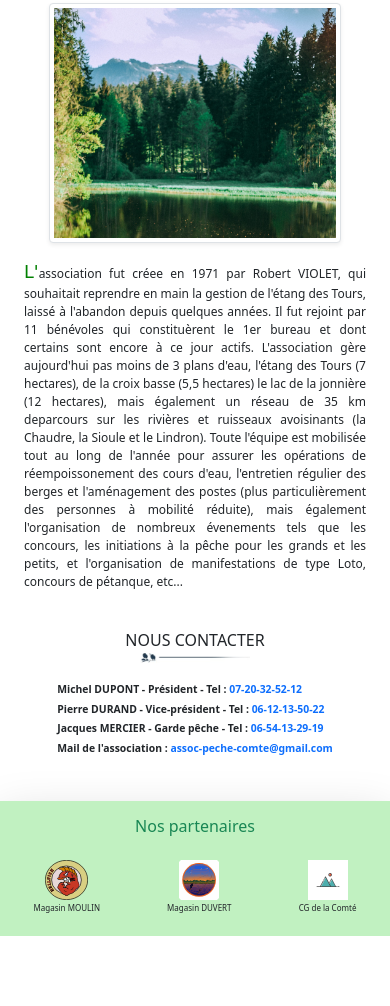
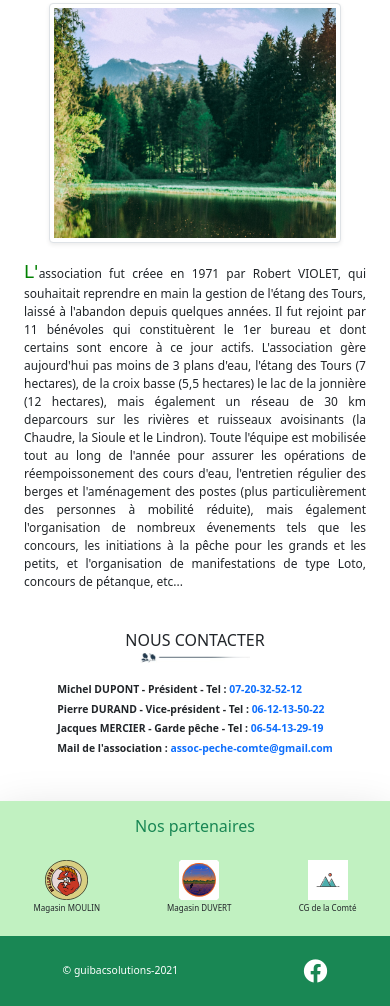
Before and after one commit to guibac63/eval1-CSS-HTML-Bootstrap, a plain HTML site: page index.html in a window 390 px wide. Shown: the part 192-1198 px from the top of the page. Before the commit the page ends 1128 px from the top, so only its background shows below. Drawn offline with nearby package versions, Linux system fonts and the light colour scheme.

Commit message:
ft7 - mobile first : création du footer copyright + facebook

```diff
--- a/index.html
+++ b/index.html
@@ -8,6 +8,12 @@
     <meta
       name="description"
       content="Bienvenue sur le site de l'association de pêche de la Comté, dans le puy-de-Dôme(63), qui organise la pratique de pêche à la ligne sur 3 plans d'eau et pas moins de 30 km de parcours sur les rivières et ruisseaux du canton"
+    />
+    <link
+      rel="stylesheet"
+      href="https://pro.fontawesome.com/releases/v5.10.0/css/all.css"
+      integrity="sha384-AYmEC3Yw5cVb3ZcuHtOA93w35dYTsvhLPVnYs9eStHfGJvOvKxVfELGroGkvsg+p"
+      crossorigin="anonymous"
     />
     <link
       href="https://cdn.jsdelivr.net/npm/bootstrap@5.0.0-beta2/dist/css/bootstrap.min.css"
@@ -87,7 +93,7 @@
             jour actifs. L'association gère aujourd'hui pas moins de 3 plans
             d'eau, l'étang des Tours (7 hectares), de la croix basse (5,5
             hectares) le lac de la jonnière (12 hectares), mais également un
-            réseau de 35 km deparcours sur les rivières et ruisseaux avoisinants
+            réseau de 30 km deparcours sur les rivières et ruisseaux avoisinants
             (la Chaudre, la Sioule et le Lindron). Toute l'équipe est mobilisée
             tout au long de l'année pour assurer les opérations de
             réempoissonement des cours d'eau, l'entretien régulier des berges et
@@ -148,14 +154,17 @@
         <figure class="mb-0">
           <img src="./images/fishing-4972660.svg" alt="" />
           <figcaption>Magasin DUVERT</figcaption>
-        </figure >
-        <figure >
+        </figure>
+        <figure>
           <img class="mb-0" src="./images/mountain-1849091_640.png" alt="" />
           <figcaption>CG de la Comté</figcaption>
         </figure>
       </div>
     </aside>
-    <footer></footer>
+    <footer class="bg-success text-white d-flex align-items-center justify-content-around">
+      <span class="copy align-middle">&copy guibacsolutions-2021</span>
+      <span class="lgfacebook"><a href=""><i class="fab fa-facebook text-white"></i></a></span>
+    </footer>
     <script
       src="https://cdn.jsdelivr.net/npm/@popperjs/core@2.6.0/dist/umd/popper.min.js"
       integrity="sha384-KsvD1yqQ1/1+IA7gi3P0tyJcT3vR+NdBTt13hSJ2lnve8agRGXTTyNaBYmCR/Nwi"
--- a/style.css
+++ b/style.css
@@ -83,3 +83,18 @@ aside>h2{
   text-align: justify;
   margin-top: 2px;
 }
+
+/* style du footer */
+
+footer{
+  /* background-color: ; */
+  height: 70px;
+}
+
+.copy{
+  font-size: 0.65rem;
+}
+
+.lgfacebook{
+  font-size: 1.5rem;
+}
```
Also changed, not shown: images/facebook-24px.svg (added).
